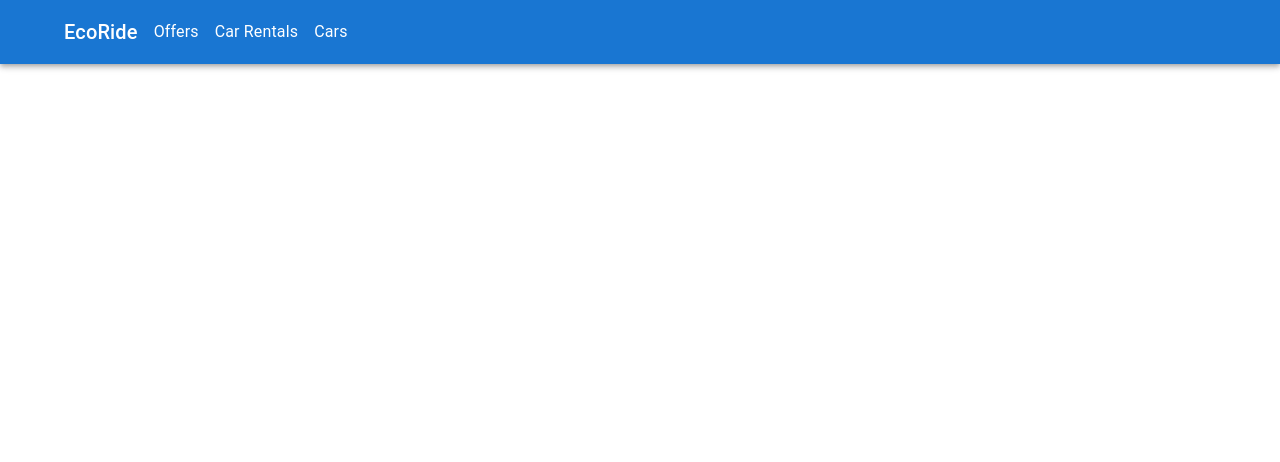
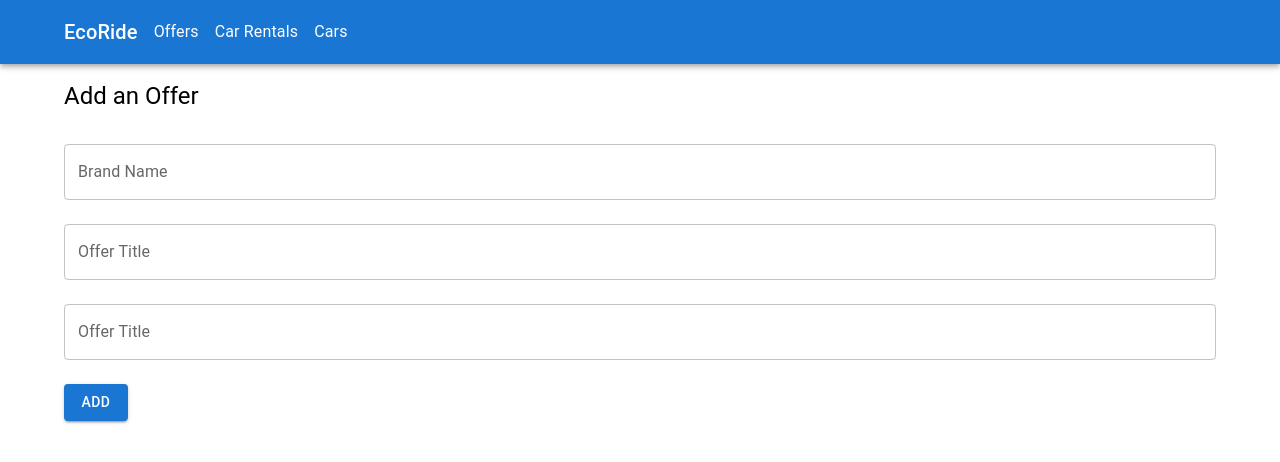
Before and after one commit to Cynniiee/FSDP, a React (Vite) app in the folder client/: page /addOffers in a window 1280 px wide. Shown: the top 462 px of the page. Built offline with nearby package versions, Linux system fonts and the light colour scheme.

Commit message:
offers 2 july

```diff
--- a/client/src/App.jsx
+++ b/client/src/App.jsx
@@ -6,6 +6,7 @@ import CarRentals from './pages/CarRentals';
 import Cars from './pages/Cars';
 import AddCar from './pages/AddCar';
 import EditCar from './pages/EditCar';
+import AddOffers from './pages/AddOffers';
 
 function App() {
   return (
@@ -28,8 +29,11 @@ function App() {
         <Routes>
           <Route path={"/"}  />
           <Route path={"/offers"} element={<Offers />} />
+          <Route path={"/addOffers"} element={<AddOffers />} />
+
           <Route path={"/"} element={<CarRentals />} />
           <Route path={"/carrentals"} element={<CarRentals />} />
+
           <Route path={"/"} element={<Cars />} />
           <Route path={"/cars"} element={<Cars />} />
           <Route path={"/addcar"} element={<AddCar />} />
--- /dev/null
+++ b/client/src/pages/AddOffers.jsx
@@ -0,0 +1,39 @@
+import React from 'react';
+import { Box, Typography, TextField, Field, Button } from '@mui/material';
+
+function AddOffers() {
+    return (
+        <Box>
+            <Typography variant="h5" sx={{ my: 2 }}>
+                Add an Offer
+            </Typography>
+            <Box component="form">
+                <TextField
+                    fullWidth margin="normal" autoComplete="off"
+                    label="Brand Name"
+                    name="brandName"
+                />
+
+                <TextField
+                    fullWidth margin="normal" autoComplete="off"
+                    label="Offer Title"
+                    name="offerTitle"
+                />
+
+                <TextField
+                    fullWidth margin="normal" autoComplete="off"
+                    label="Offer Title"
+                    name="offerTitle"
+                />
+
+
+                <Box sx={{ mt: 2 }}>
+                    <Button variant="contained" type="submit">
+                        Add
+                    </Button>
+                </Box>
+            </Box>
+        </Box>)
+}
+
+export default AddOffers
--- a/client/src/pages/Offers.jsx
+++ b/client/src/pages/Offers.jsx
@@ -1,9 +1,11 @@
 import React, { useEffect, useState } from 'react';
-import { Box, Typography, Grid, Card, CardContent, Input, IconButton } from '@mui/material';
+import { Box, Typography, Grid, Card, CardContent, Input, IconButton, Button }
+  from '@mui/material';
 import http from '../http';
 import { AccessTime, Search, Clear } from '@mui/icons-material';
 import dayjs from 'dayjs';
 import global from '../global';
+import { Link } from 'react-router-dom';
 
 function Offers() {
   const [offersList, setOffersList] = useState([]);
@@ -66,7 +68,7 @@ function Offers() {
 
       <Box sx={{ display: 'flex', alignItems: 'center', mb: 2 }}>
         <Input value={search} placeholder="Search"
-         onChange={onSearchChange} onKeyDown={onSearchKeyDown}
+          onChange={onSearchChange} onKeyDown={onSearchKeyDown}
         />
         <IconButton color="primary" onClick={onClickSearch}>
           <Search />
@@ -75,6 +77,14 @@ function Offers() {
         <IconButton color="primary" onClick={onClickClear}>
           <Clear />
         </IconButton>
+
+        <Box sx={{ flexGrow: 1 }} />
+        <Link to="/addOffers" style={{ textDecoration: 'none' }}>
+          <Button variant='contained'>
+            Add an offer
+          </Button>
+        </Link>
+
       </Box>
 
       <Grid container spacing={2}>
```
